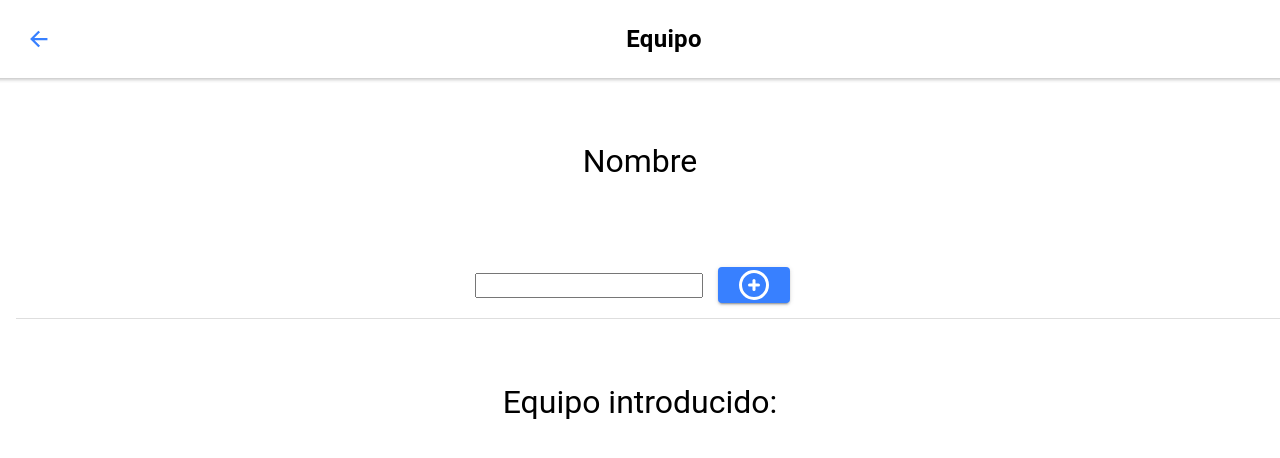
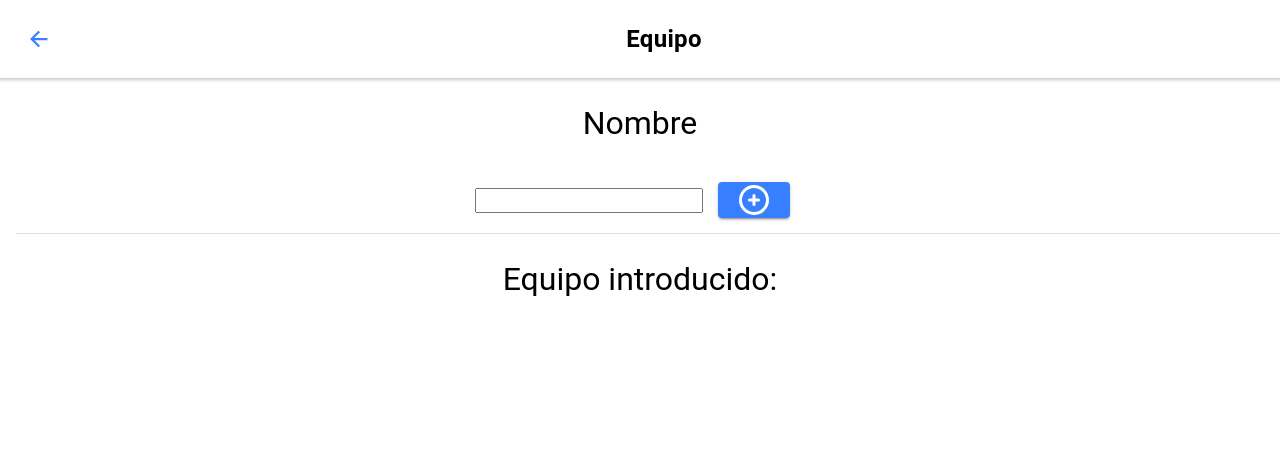
Before and after one commit to gonzalouli/PescApp, a React (Create React App) app: page /my/newActivity/Tackle in a window 1280 px wide. Shown: the top 458 px of the page. Built offline with nearby package versions, Linux system fonts and the light colour scheme.

Commit message:
nueva actividad con fecha y equipo con vistas, me faltan cosas, preguntar al sabio de cristal

```diff
--- a/src/pages/NewActivityTackle.jsx
+++ b/src/pages/NewActivityTackle.jsx
@@ -30,14 +30,14 @@ export default function Takle() {
             <IonContent>
                 <RefreshComponent/>
                 <IonLabel className="labelNombre" >Nombre</IonLabel>
-                <IonItem className="form">
+                <IonItem>
                     <form className="formTackle" onSubmit={addItem}>
-                        <input
+                        <input class="addInput"
                             name="item"
                             type="text"
                             value={itemName}
                             onChange={e => setItemName(e.target.value)}
-                        />
+                        ></input>
                         <IonButton onClick={addItem} class="buttonAdd"><svg xmlns="http://www.w3.org/2000/svg" class="icon icon-tabler icon-tabler-circle-plus" width="36" height="36" viewBox="0 0 24 24" stroke-width="2" stroke="#ffffff" fill="none" stroke-linecap="round" stroke-linejoin="round">
                         <path stroke="none" d="M0 0h24v24H0z" fill="none"/>
                         <circle cx="12" cy="12" r="9" />
--- a/src/theme/NewActivityTackle.css
+++ b/src/theme/NewActivityTackle.css
@@ -5,6 +5,7 @@
     margin: 0 auto;
     flex-direction: row;
     justify-content: center;
+
 }
 
 
@@ -12,14 +13,14 @@
     font-size: bolder;
     display:flex;
     justify-content: center;
-    font-size: 200%;
+    font-size: 150%;
 }
 
 .labelNombre{
     display:flex;
     justify-content: center;
     font-size: 200%;
-    margin-top: 5%;
+    margin: 2%;
 }
 
 .selectedTackle{
@@ -28,10 +29,13 @@
     margin: 0 auto;
     flex-direction: row;
     justify-content: center;
-    top:10%;
 }
 
 .buttonAdd{
     height:80%;
     margin: 5%;
 }
+
+.addInput{
+    height:200%  ;
+}
```
